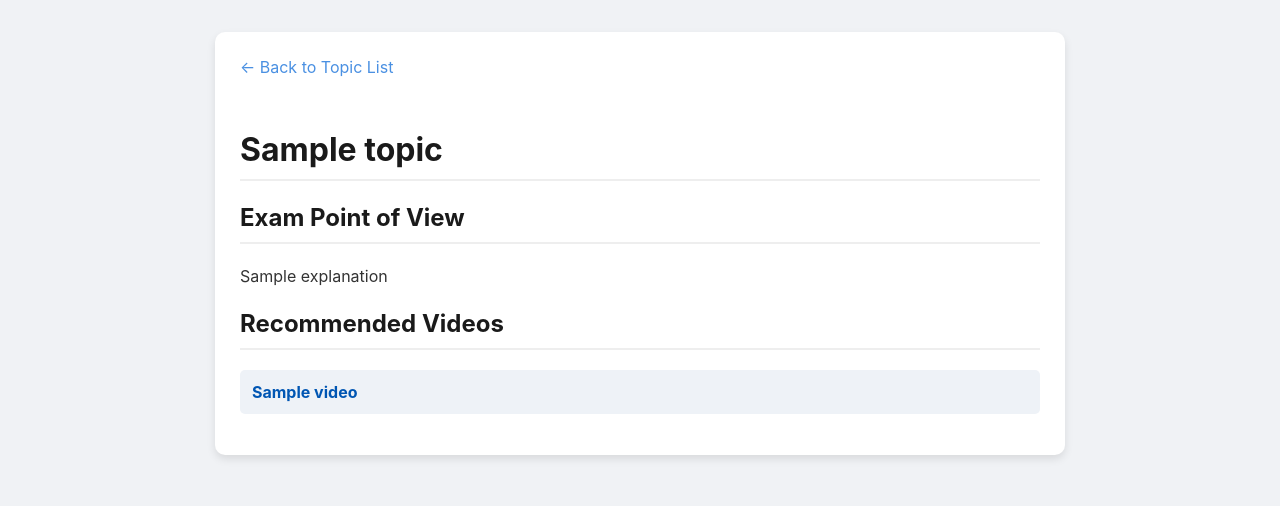
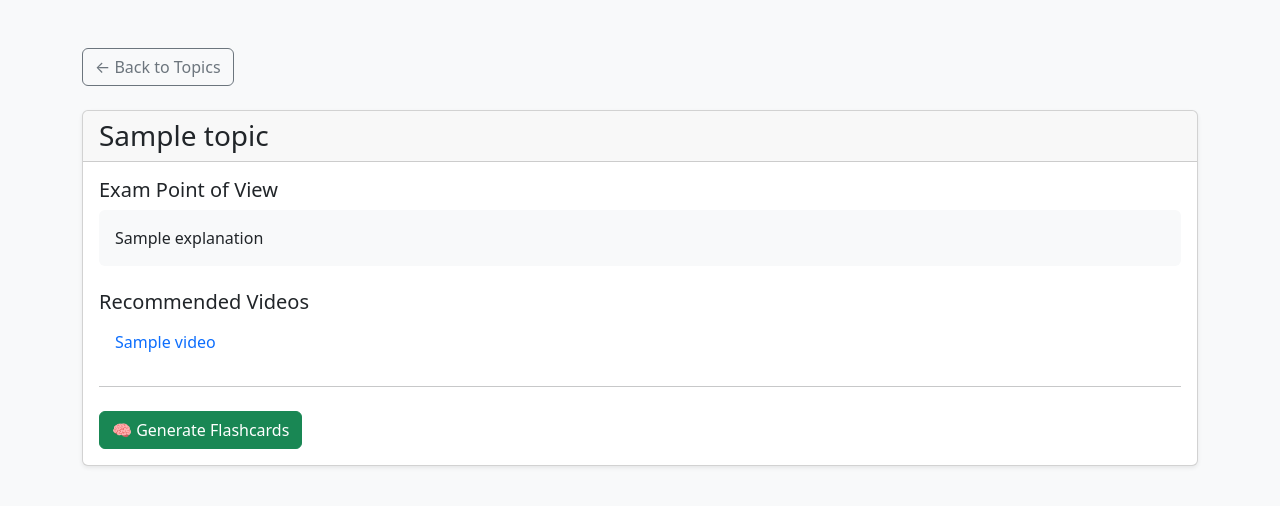
Before and after one commit to Priyavardhanbezawada/Syllabus-Genius-V2, a Flask app: template templates/details.html in a window 1280 px wide. Shown: the top 506 px of the page. Run offline with Flask 3, Linux system fonts and the light colour scheme; the template is opened without the code that fills it: most values are stand-ins (such as "Sample title", 1, 10 or a date in 2020).

Commit message:
Update details.html

```diff
--- a/templates/details.html
+++ b/templates/details.html
@@ -3,39 +3,34 @@
 <head>
     <meta charset="UTF-8">
     <meta name="viewport" content="width=device-width, initial-scale=1.0">
-    <title>{{ topic }} - Syllabus Genius</title>
-    <style>
-        body { font-family: -apple-system, BlinkMacSystemFont, "Segoe UI", Roboto, sans-serif; margin: 2em; background-color: #f0f2f5; color: #333; }
-        .container { max-width: 800px; margin: auto; background: white; padding: 25px; border-radius: 10px; box-shadow: 0 4px 8px rgba(0,0,0,0.1); }
-        h1, h2 { color: #1a1a1a; border-bottom: 2px solid #eee; padding-bottom: 10px; }
-        .explanation { line-height: 1.6; }
-        .resources ul { list-style-type: none; padding-left: 0; }
-        .resources li { margin-top: 0.5em; background: #eef2f7; padding: 12px; border-radius: 5px; }
-        .resources a { text-decoration: none; color: #0056b3; font-weight: bold; }
-        .back-link { display: inline-block; margin-bottom: 2em; text-decoration: none; color: #4a90e2; }
-    </style>
+    <title>{{ topic }}</title>
+    <link href="https://cdn.jsdelivr.net/npm/bootstrap@5.3.3/dist/css/bootstrap.min.css" rel="stylesheet">
 </head>
-<body>
-    <div class="container">
-        <a href="{{ url_for('index') }}" class="back-link">&larr; Back to Topic List</a>
-        <h1>{{ topic }}</h1>
+<body class="bg-light">
+    <div class="container my-5">
+        <a href="{{ url_for('index') }}" class="btn btn-outline-secondary mb-4">&larr; Back to Topics</a>
+        <div class="card shadow-sm">
+            <div class="card-header">
+                <h1 class="h3 mb-0">{{ topic }}</h1>
+            </div>
+            <div class="card-body">
+                <h5 class="card-title">Exam Point of View</h5>
+                <div class="p-3 bg-light rounded">{{ explanation | safe }}</div>
 
-        <h2>Exam Point of View</h2>
-        <div class="explanation">
-            {{ explanation | safe }}
-        </div>
+                <h5 class="card-title mt-4">Recommended Videos</h5>
+                <ul class="list-group list-group-flush">
+                    {% for video in videos %}
+                        {% if video.error %}
+                            <li class="list-group-item text-danger">{{ video.error }}</li>
+                        {% else %}
+                            <li class="list-group-item"><a href="{{ video.url }}" target="_blank" class="text-decoration-none">{{ video.title }}</a></li>
+                        {% endif %}
+                    {% endfor %}
+                </ul>
 
-        <h2>Recommended Videos</h2>
-        <div class="resources">
-            <ul>
-                {% for video in videos %}
-                    {% if video.error %}
-                        <li style="color: red;">{{ video.error }}</li>
-                    {% else %}
-                        <li><a href="{{ video.url }}" target="_blank" rel="noopener noreferrer">{{ video.title }}</a></li>
-                    {% endif %}
-                {% endfor %}
-            </ul>
+                <hr class="my-4">
+                <a href="{{ url_for('show_flashcards', topic_name=topic) }}" class="btn btn-success">🧠 Generate Flashcards</a>
+            </div>
         </div>
     </div>
 </body>
```
